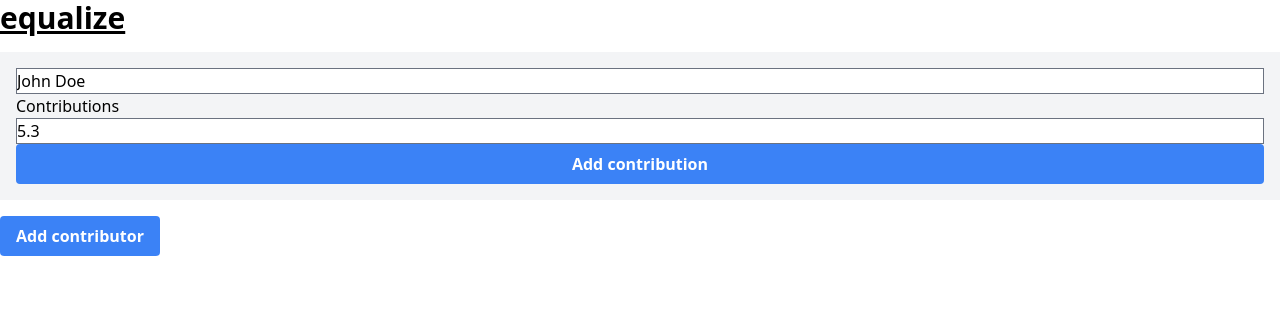
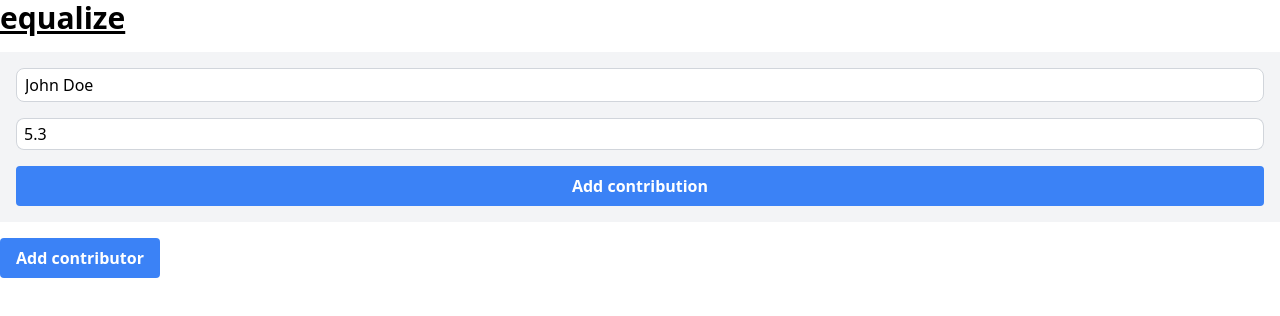
Before and after one commit to adamzuch/equal-share-app, a React (Vite) app: page / in a window 1280 px wide. Shown: the top 316 px of the page. Built offline with nearby package versions, Linux system fonts and the light colour scheme.

Commit message:
nicer contribution styles

```diff
--- a/src/App.tsx
+++ b/src/App.tsx
@@ -71,7 +71,7 @@ function App() {
   }
 
   return (
-    <div className="flex flex-col gap-4">
+    <div className="space-y-4">
       <h1 className="text-3xl font-bold underline">equalize</h1>
       <div className="flex flex-col gap-4">
         {contributors.map((payer) => (
--- a/src/components/ContributorCard.tsx
+++ b/src/components/ContributorCard.tsx
@@ -1,3 +1,4 @@
+import clsx from 'clsx'
 import { Contribution, Contributor } from '../lib/equalize'
 
 export function ContributorCard({
@@ -18,20 +19,24 @@ export function ContributorCard({
   const { id, name, contributions } = contributor
   return (
     <div className="p-4 bg-gray-100">
-      <div className="flex flex-col">
+      <div className="flex flex-col gap-4">
         <input
           key={id}
-          className="border border-gray-500"
+          className="px-2 py-1 rounded-lg border border-gray-300"
           type="text"
           value={name}
           placeholder="Enter your name"
           onChange={(e) => onContributorNameChange(contributor, e.target.value)}
         />
-        <h3>Contributions</h3>
-        {contributions.map((contribution) => (
+        <div className="flex flex-col -space-y-px">
+          {contributions.map((contribution, i) => (
             <input
               key={contribution.id}
-            className="border border-gray-500"
+              className={clsx(
+                'relative block px-2 py-1 border-0 ring-1 ring-inset ring-gray-300 focus:z-10 focus:outline-none focus:ring-2 focus:ring-inset focus:ring-green-600',
+                i === 0 ? 'rounded-t-lg' : '',
+                i === contributions.length - 1 ? 'rounded-b-lg' : ''
+              )}
               type="number"
               min="0"
               step="any"
@@ -46,6 +51,7 @@ export function ContributorCard({
               }}
             />
           ))}
+        </div>
         <button
           className="bg-blue-500 hover:bg-blue-700 text-white font-bold py-2 px-4 rounded"
           onClick={() => onAddContributionClick(contributor)}
```
Lines whose indentation alone changed are shown as unchanged.
